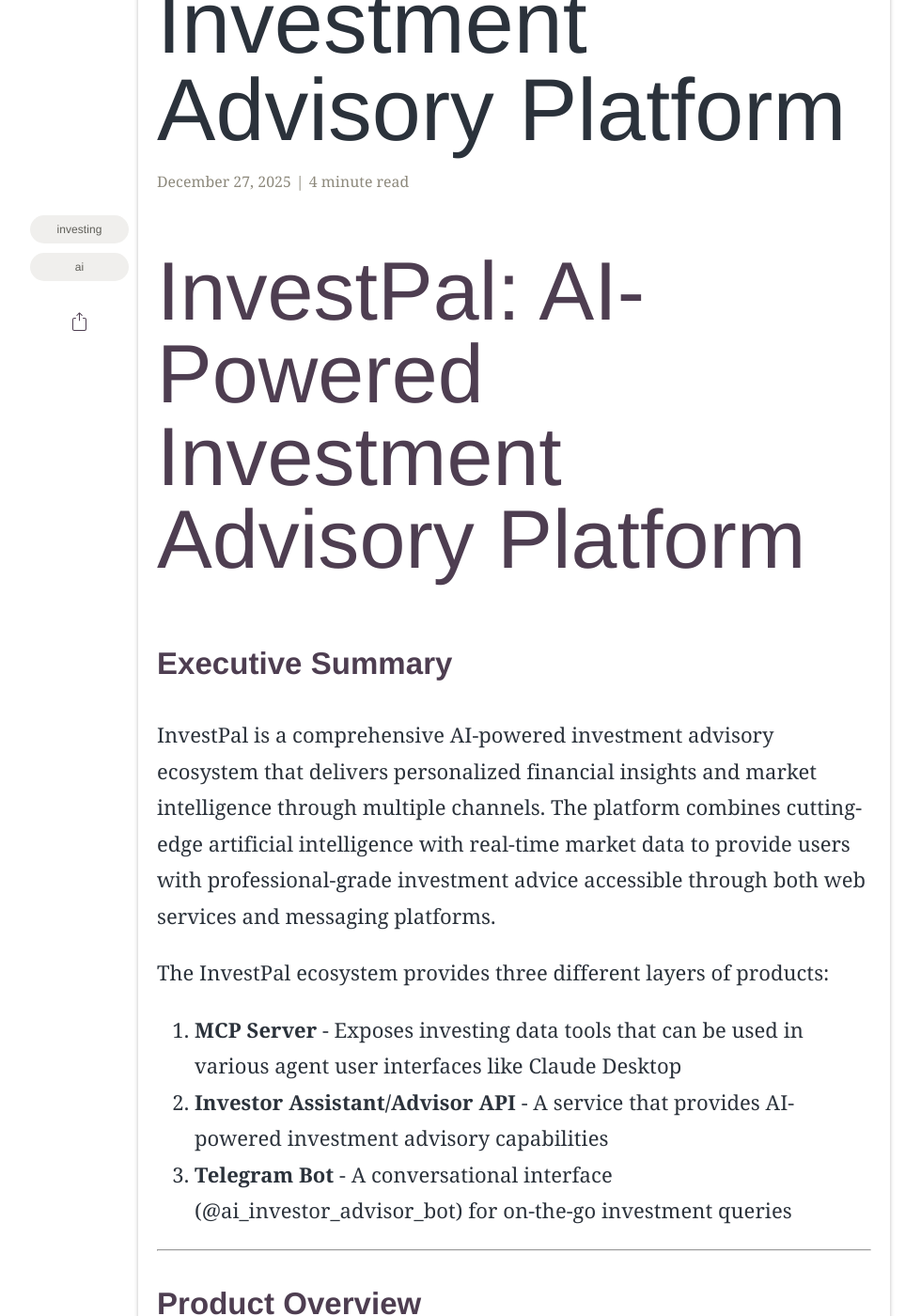
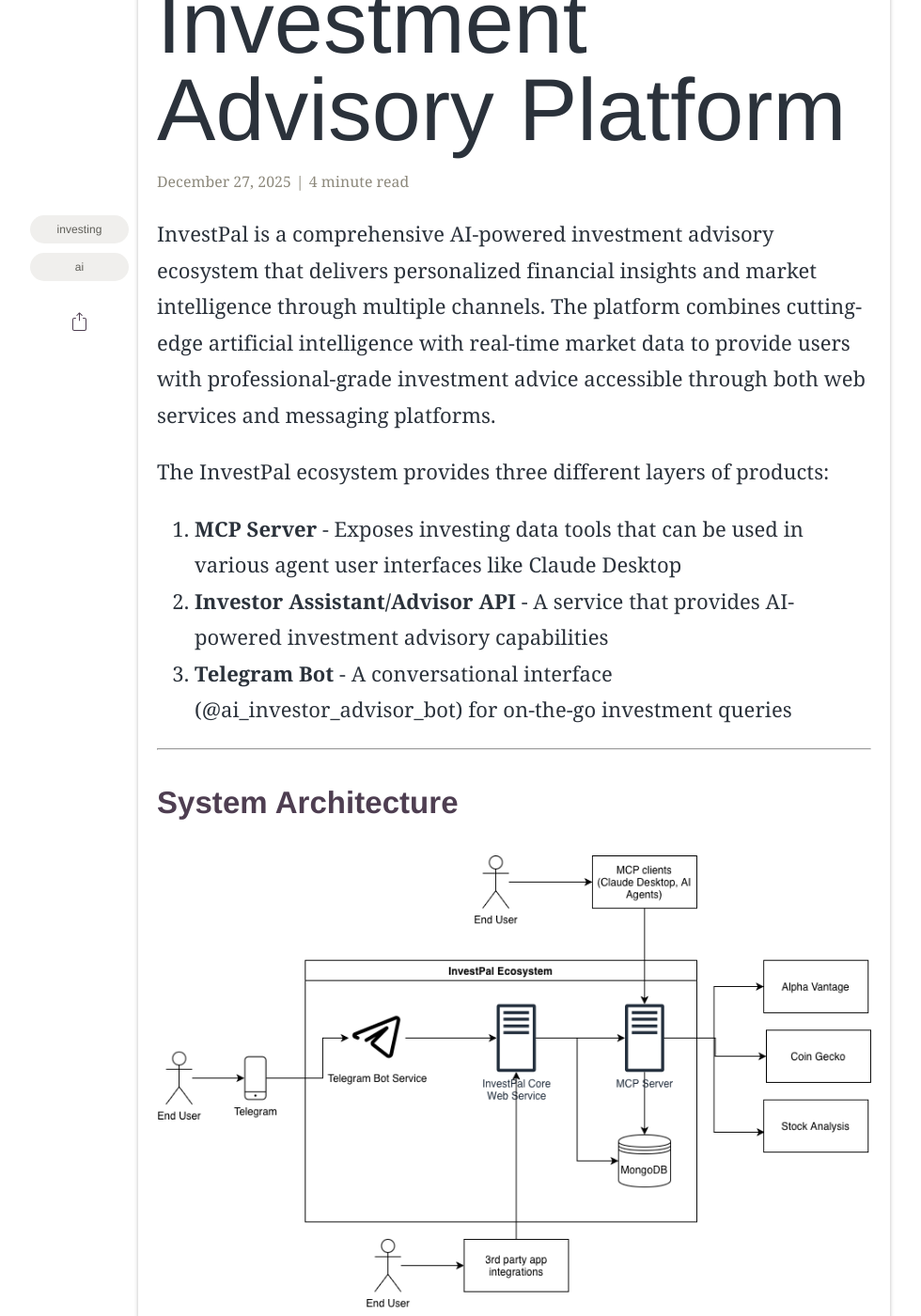
Before and after one commit to OrestisStefanou/OrestisStefanou.github.io, a Jekyll site: the page built from _posts/2025-12-27-InvestPal.md, in a window 1280 px wide and 1400 px high, scrolled down 934 px. Shown: the whole window at 94% size, without its empty margins (93-1073 px from the left). Built offline with Jekyll 4.4.1, drawn with Linux system fonts in a browser that asks for light colours; some web fonts are replaced; comment, search, counter and statistics services are not loaded; some of the changed text lies outside the part shown.

Commit message:
Update InvestPal post

```diff
--- a/_posts/2025-12-27-InvestPal.md
+++ b/_posts/2025-12-27-InvestPal.md
@@ -10,10 +10,6 @@
 description: "InvestPal is a comprehensive AI-powered investment advisory ecosystem that delivers personalized financial insights and market intelligence through multiple channels."
 ---
 
-# InvestPal: AI-Powered Investment Advisory Platform
-
-## Executive Summary
-
 InvestPal is a comprehensive AI-powered investment advisory ecosystem that delivers personalized financial insights and market intelligence through multiple channels. The platform combines cutting-edge artificial intelligence with real-time market data to provide users with professional-grade investment advice accessible through both web services and messaging platforms.
 
 The InvestPal ecosystem provides three different layers of products:
@@ -23,6 +19,11 @@
 3. **Telegram Bot** - A conversational interface (@ai_investor_advisor_bot) for on-the-go investment queries
 
 ---
+
+## System Architecture
+
+<center><img src='./assets/img/posts/20251227/InvestPal.png'></center>
+
 
 ## Product Overview
 
@@ -102,7 +103,7 @@
 **Technology Stack:**
 - Language: Go 1.21+
 - Protocol: Model Context Protocol (MCP)
-- Data Providers: Alpha Vantage, CoinGecko
+- Data Providers: Alpha Vantage, CoinGecko, Stock Analysis
 - Storage: BadgerDB or MongoDB
 - Caching: Configurable TTL-based caching
 
```
Also changed, not shown: assets/img/posts/20251227/InvestPal.png (added).
